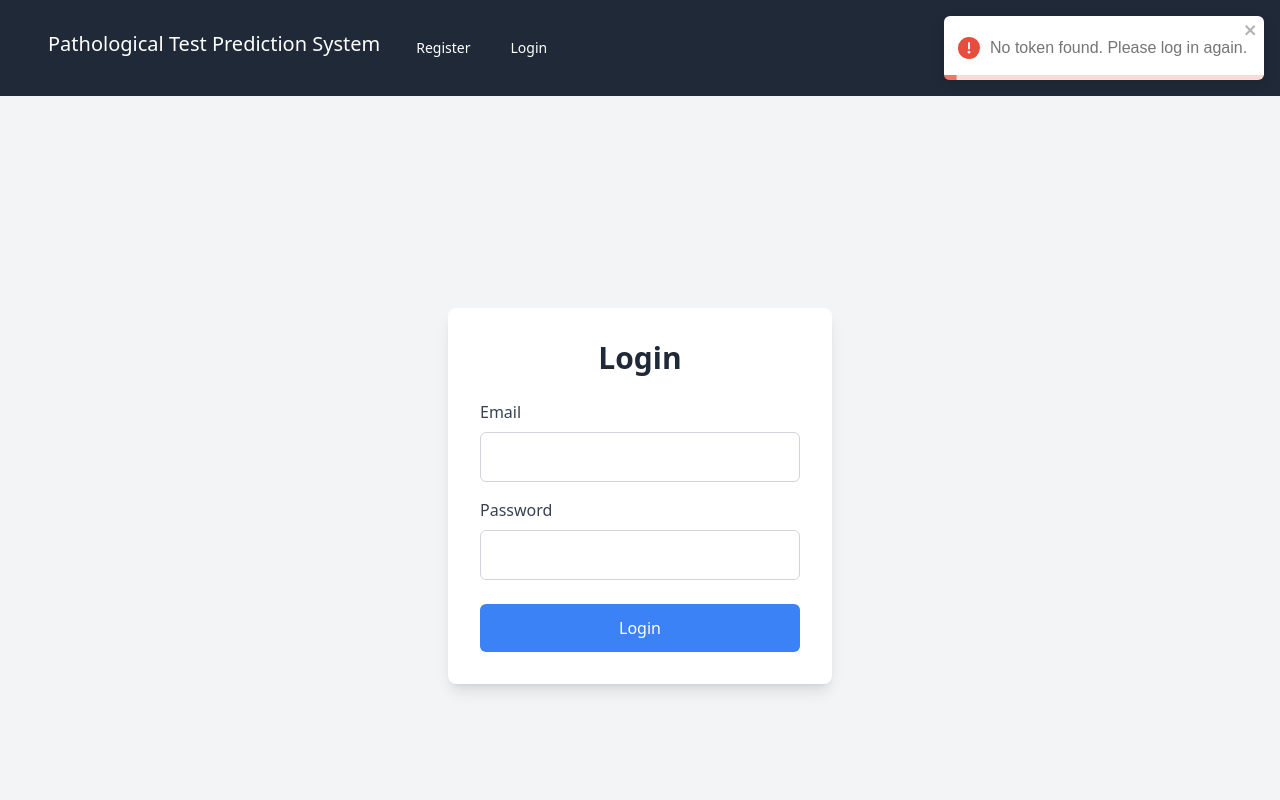
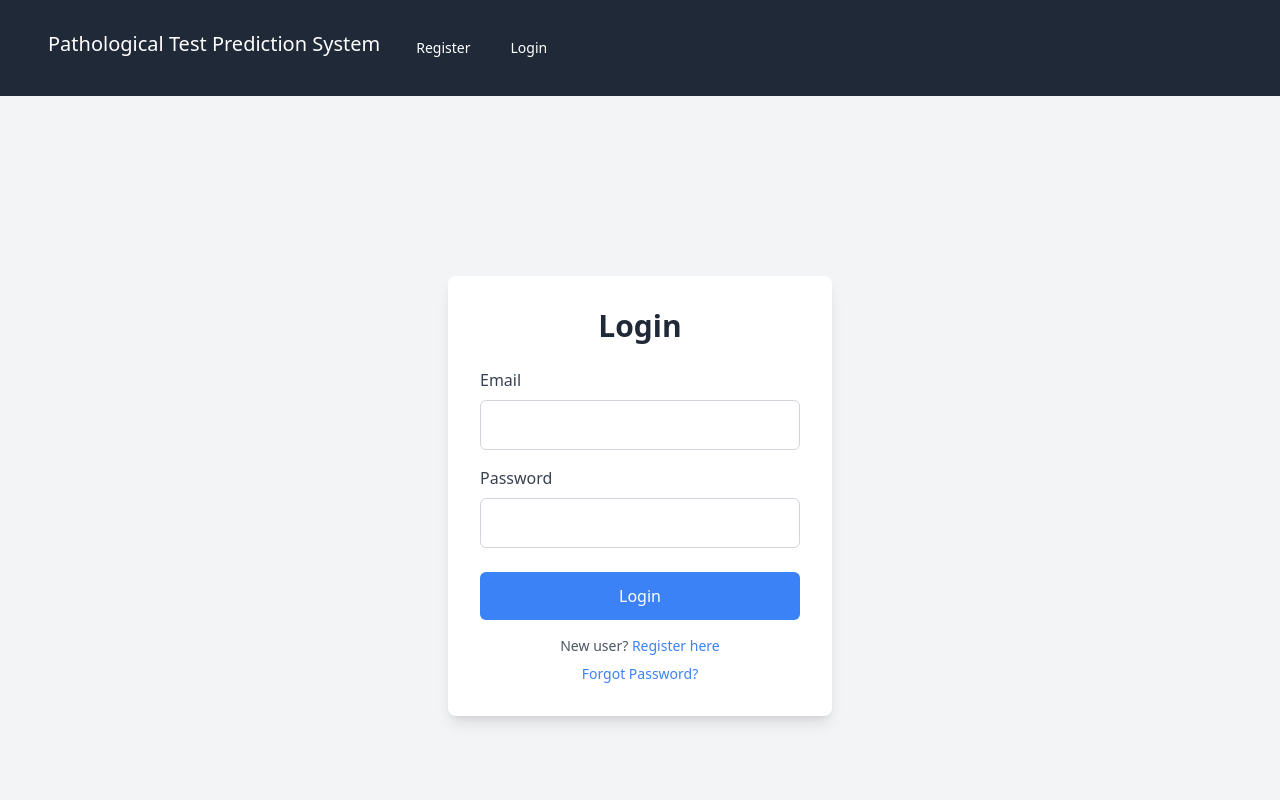
Before and after one commit to nayan-cse/pathological-test-prediction-system, a Next.js app: page / in a window 1280 px wide. Before the commit this address had no page. Shown: the top 800 px of the page. Built offline with nearby package versions, Linux system fonts and the light colour scheme.

Commit message:
Notification resolved

```diff
--- a/src/app/layout.js
+++ b/src/app/layout.js
@@ -2,7 +2,8 @@ import "./globals.css";
 import { AuthProvider } from "./context/AuthContext";
 import Navbar from "./components/Navbar";
 import Footer from "./components/Footer";
-
+import { ToastContainer } from "react-toastify"; // Import ToastContainer
+import "react-toastify/dist/ReactToastify.css"; // Make sure the Toastify CSS is imported globally
 
 export default function RootLayout({ children }) {
     return ( <
@@ -15,8 +16,10 @@ export default function RootLayout({ children }) {
         Navbar / > { children } <
         Footer / >
         <
-        /AuthProvider> < /
-        body > <
+        ToastContainer / >
+        <
+        /AuthProvider> <
+        /body> <
         /html>
     );
 }
--- a/src/app/login/page.jsx
+++ b/src/app/login/page.jsx
@@ -1,111 +1,3 @@
-// "use client";
-// import React, { useState } from "react";
-// import { toast } from "react-toastify";
-// import "react-toastify/dist/ReactToastify.css";
-// import { useRouter } from "next/navigation"; // Import useRouter for redirection
-
-// const Login = () => {
-//   const [email, setEmail] = useState("");
-//   const [password, setPassword] = useState("");
-//   const [loading, setLoading] = useState(false);
-//   const router = useRouter();
-
-//   // Handle login submit
-//   const handleSubmit = async (e) => {
-//     e.preventDefault();
-//     setLoading(true);
-//     try {
-//       // Call your login API here
-//       const response = await fetch("/api/v1/auth/login", {
-//         method: "POST",
-//         headers: {
-//           "Content-Type": "application/json",
-//         },
-//         body: JSON.stringify({ email, password }),
-//       });
-
-//       const data = await response.json();
-
-//       if (response.ok) {
-//         toast.success("Login successful!");
-
-//         // Save the token in localStorage
-//         const { accessToken, role } = data;
-//         // Store the token in localStorage
-//         localStorage.setItem("accessToken", accessToken);
-//         localStorage.setItem("role", role);
-
-//         // Redirect based on the user's role
-//         if (role === "patient") {
-//           router.push("/patient/dashboard");
-//         } else if (role === "doctor") {
-//           router.push("/doctor/dashboard");
-//         } else if (role === "admin") {
-//           router.push("/admin/dashboard");
-//         } else {
-//           router.push("/"); // Default redirect for unknown role
-//         }
-//       } else {
-//         toast.error(data.error || "Login failed. Please try again.");
-//       }
-//     } catch (error) {
-//       toast.error("Something went wrong. Please try again.");
-//     } finally {
-//       setLoading(false);
-//     }
-//   };
-
-//   return (
-//     <div className="flex items-center justify-center min-h-screen bg-gray-100">
-//       <div className="bg-white p-8 rounded-lg shadow-lg w-96">
-//         <h2 className="text-3xl font-bold text-center mb-6 text-gray-800">
-//           Login
-//         </h2>
-//         <form onSubmit={handleSubmit}>
-//           <div className="mb-4">
-//             <label htmlFor="email" className="block text-gray-700">
-//               Email
-//             </label>
-//             <input
-//               type="email"
-//               id="email"
-//               name="email"
-//               value={email}
-//               onChange={(e) => setEmail(e.target.value)}
-//               required
-//               className="w-full p-3 mt-2 border border-gray-300 rounded-md focus:outline-none focus:ring-2 focus:ring-blue-500"
-//             />
-//           </div>
-//           <div className="mb-6">
-//             <label htmlFor="password" className="block text-gray-700">
-//               Password
-//             </label>
-//             <input
-//               type="password"
-//               id="password"
-//               name="password"
-//               value={password}
-//               onChange={(e) => setPassword(e.target.value)}
-//               required
-//               className="w-full p-3 mt-2 border border-gray-300 rounded-md focus:outline-none focus:ring-2 focus:ring-blue-500"
-//             />
-//           </div>
-//           <button
-//             type="submit"
-//             disabled={loading}
-//             className="w-full p-3 bg-blue-500 text-white rounded-md disabled:bg-gray-400 hover:bg-blue-600 transition"
-//           >
-//             {loading ? "Logging in..." : "Login"}
-//           </button>
-//         </form>
-//       </div>
-//     </div>
-//   );
-// };
-
-// export default Login;
-
-// Login.js
 "use client";
 import React, { useState } from "react";
 import { toast } from "react-toastify";
@@ -205,6 +97,27 @@ const Login = () => {
             {loading ? "Logging in..." : "Login"}
           </button>
         </form>
+
+        {/* Links for register and forgot password */}
+        <div className="mt-4 text-center">
+          <p className="text-sm text-gray-600">
+            New user?{" "}
+            <a
+              href="/register" // Link to the registration page
+              className="text-blue-500 hover:underline"
+            >
+              Register here
+            </a>
+          </p>
+          <p className="text-sm text-gray-600 mt-2">
+            <a
+              href="/forgot-password" // Link to the forgot password page
+              className="text-blue-500 hover:underline"
+            >
+              Forgot Password?
+            </a>
+          </p>
+        </div>
       </div>
     </div>
   );
--- a/src/app/page.js
+++ b/src/app/page.js
@@ -1,7 +1,6 @@
 import Image from "next/image";
 import Login from "./login/page";
 import { ToastContainer } from "react-toastify";
-import PatientDashboard from "./patient/dashboard/page";
 
 export default function Home() {
     return ( <
@@ -11,8 +10,6 @@ export default function Home() {
         <
         Login / >
         <
-        PatientDashboard / >
-        <
         />
     );
 }
--- a/src/app/register/page.jsx
+++ b/src/app/register/page.jsx
@@ -2,7 +2,7 @@
 import React, { useState } from "react";
 import { useRouter } from "next/navigation";
 import { toast } from "react-toastify";
-import "react-toastify/dist/ReactToastify.css";
+import "react-toastify/dist/ReactToastify.css"; // Make sure to import Toastify CSS
 
 const Register = () => {
   const [name, setName] = useState("");
```
Also changed, not shown: 1 other file (tests, documents, lock files or other folders).
